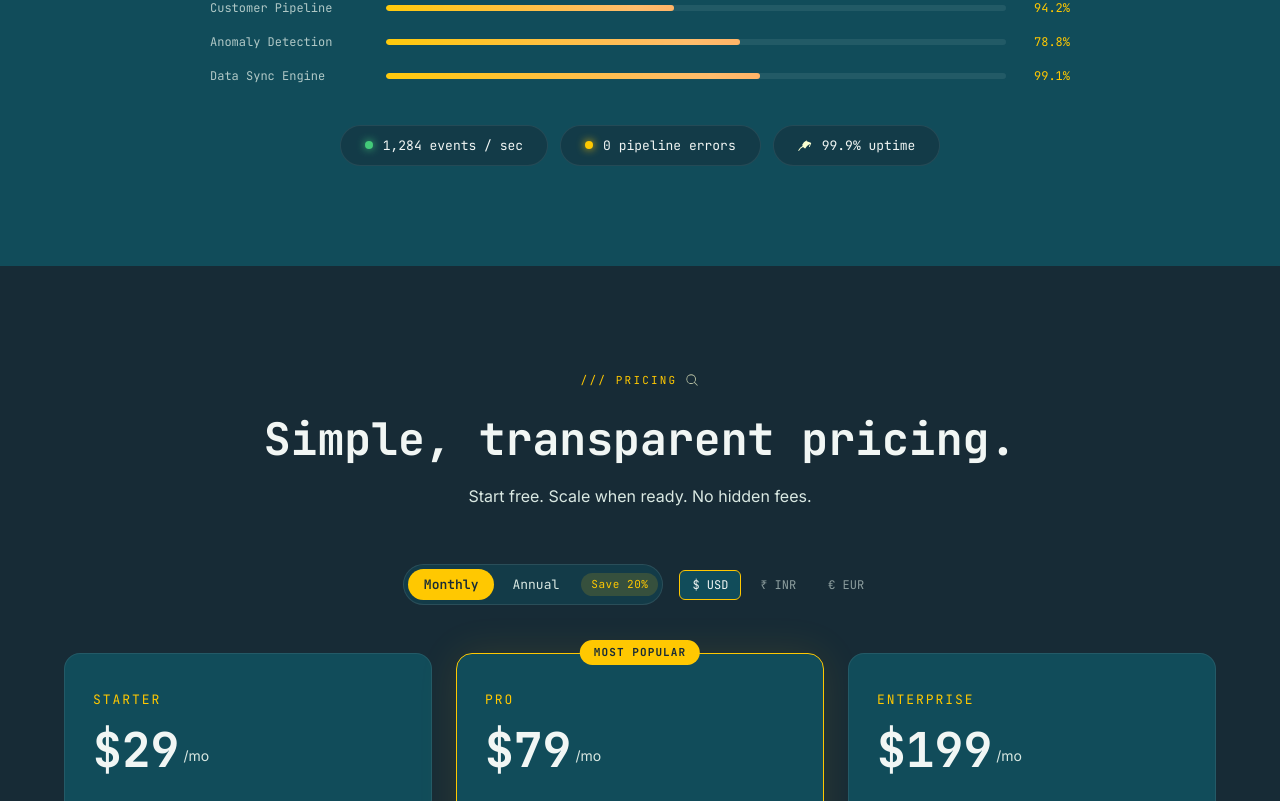
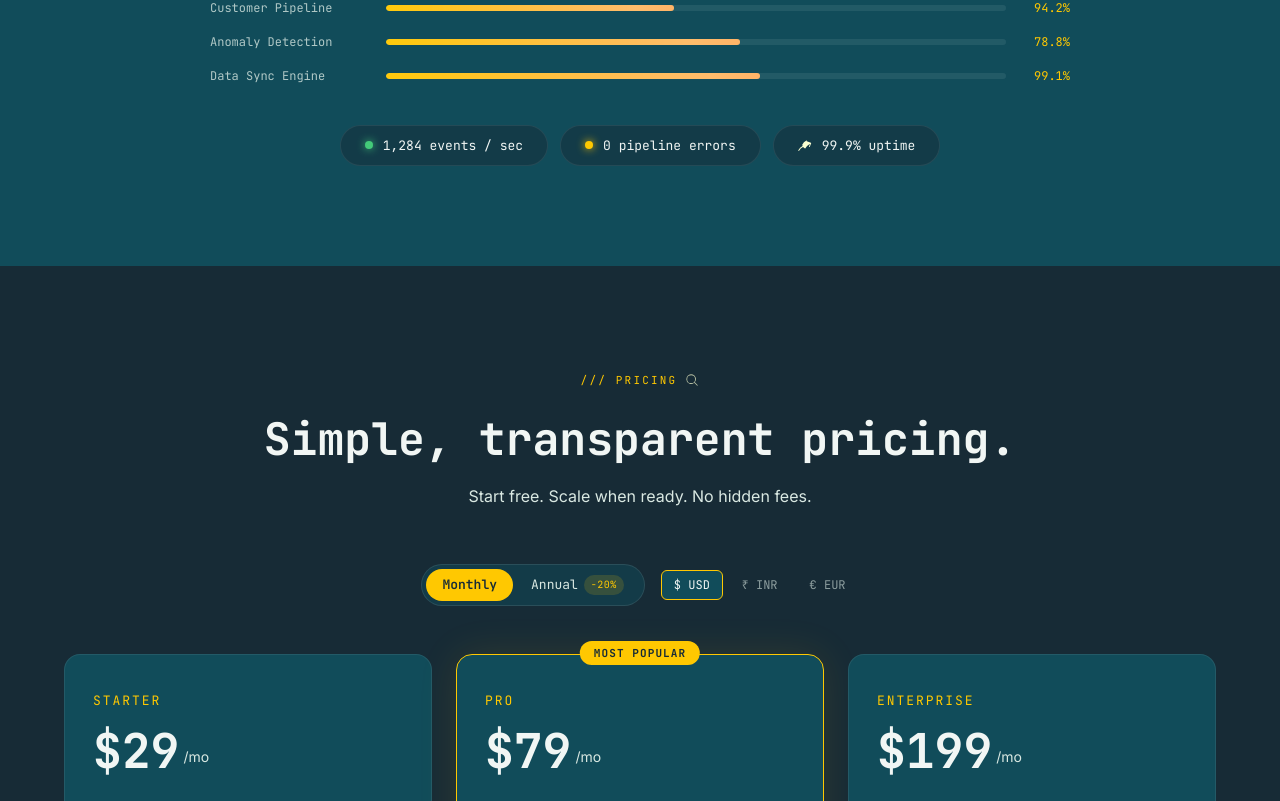
Before and after one commit to rudraXWork/NexusAI, a Next.js app: page / in a window 1280 px wide. Shown: the part 2927-3728 px from the top of the page. Built offline with nearby package versions, Linux system fonts and the light colour scheme.

Commit message:
Move Save 20% badge inside Annual button

```diff
--- a/app/components/PricingSection.tsx
+++ b/app/components/PricingSection.tsx
@@ -193,24 +193,24 @@ export default function PricingSection() {
             <button
               ref={btnAnnualRef}
               onClick={() => setBilling('annual')}
-              style={{ ...pillBase, background: 'transparent', color: 'var(--mint)' }}
+              style={{ ...pillBase, background: 'transparent', color: 'var(--mint)', display: 'inline-flex', alignItems: 'center', gap: 6 }}
             >
               Annual
-            </button>
               <span
                 style={{
                   fontFamily: 'var(--font-jetbrains)',
-                fontSize: 11,
+                  fontSize: 10,
                   color: 'var(--forsythia)',
                   background: 'rgba(255,200,1,0.15)',
-                padding: '3px 10px',
+                  padding: '2px 7px',
                   borderRadius: 9999,
-                marginLeft: 4,
                   letterSpacing: '0.05em',
+                  lineHeight: 1.6,
                 }}
               >
-              Save 20%
+                -20%
               </span>
+            </button>
           </div>
 
           {/* Currency switcher */}
```
Lines whose indentation alone changed are shown as unchanged.
